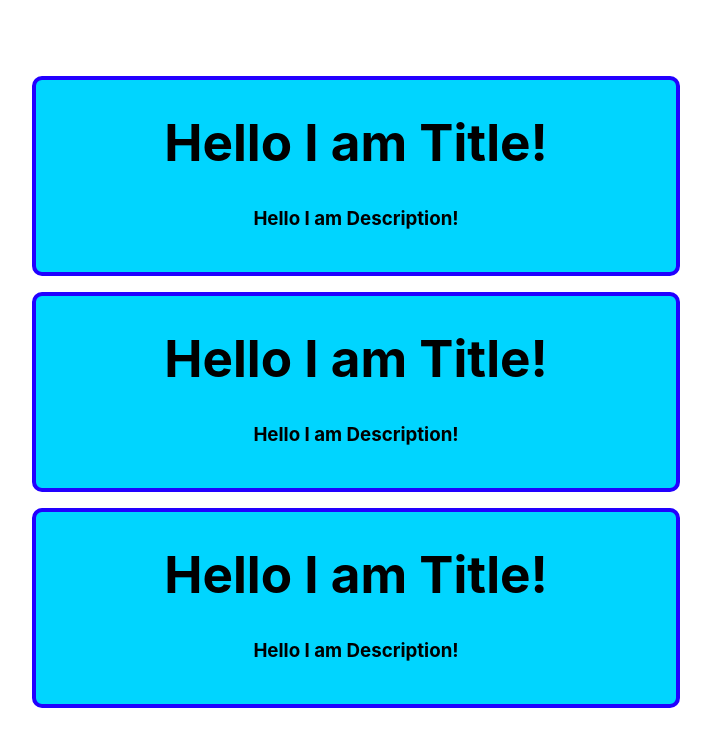
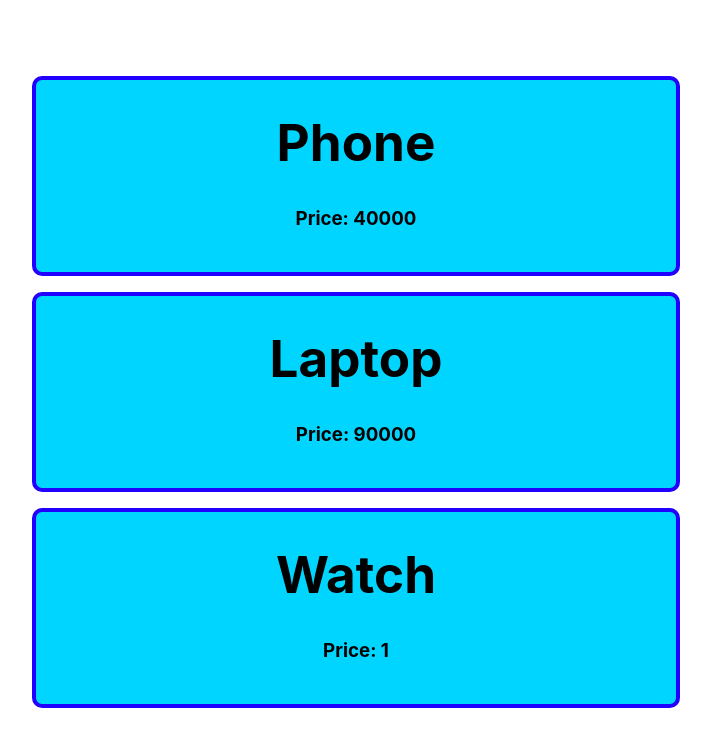
Before and after one commit to JajoriaYogesh04/ReactJS, a React (Vite) app in the folder chapter1/basic-react-app/: page / in a window 1280 px wide. Shown: the top 746 px of the page, without its empty margins (284-995 px from the left). Built offline with nearby package versions, Linux system fonts and the light colour scheme.

Commit message:
Understanding React Props

```diff
--- a/chapter1/basic-react-app/src/Product.jsx
+++ b/chapter1/basic-react-app/src/Product.jsx
@@ -2,11 +2,30 @@
 import { Description } from "./Description";
 import "./Product.css"
 
-function Product(){
+// function Product(){
+//     return(
+//         <div className="Product">
+//             <Title></Title>
+//             <Description></Description>
+//         </div>
+//     )
+// }
+
+// function Product(props){
+//     // console.log(props)
+//     return(
+//         <div className="Product">
+//             <h1>{props.Title}</h1>
+//         </div>
+//     )
+// }
+
+function Product({Title, price=1}){
+    // console.log(props)
     return(
         <div className="Product">
-            <Title></Title>
-            <Description></Description>
+            <h1>{Title}</h1>
+            <h3>Price: {price}</h3>
         </div>
     )
 }
--- a/chapter1/basic-react-app/src/ProductTab.jsx
+++ b/chapter1/basic-react-app/src/ProductTab.jsx
@@ -3,9 +3,9 @@
 function ProductTab(){
     return(
         <>
-            <Product></Product>
-            <Product></Product>
-            <Product></Product>
+            <Product Title="Phone" price="40000"></Product>
+            <Product Title="Laptop" price={90000}></Product>
+            <Product Title="Watch"></Product>
         </>
     )
 }
```
